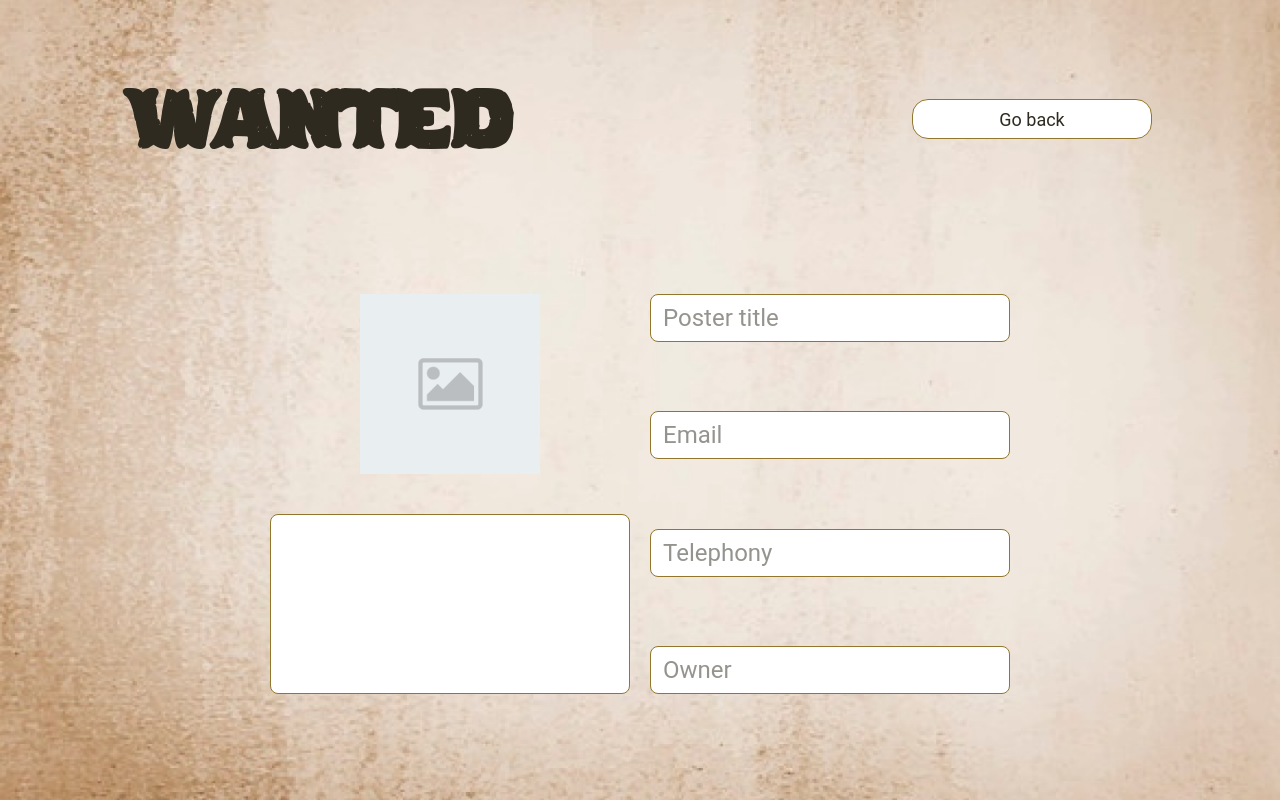
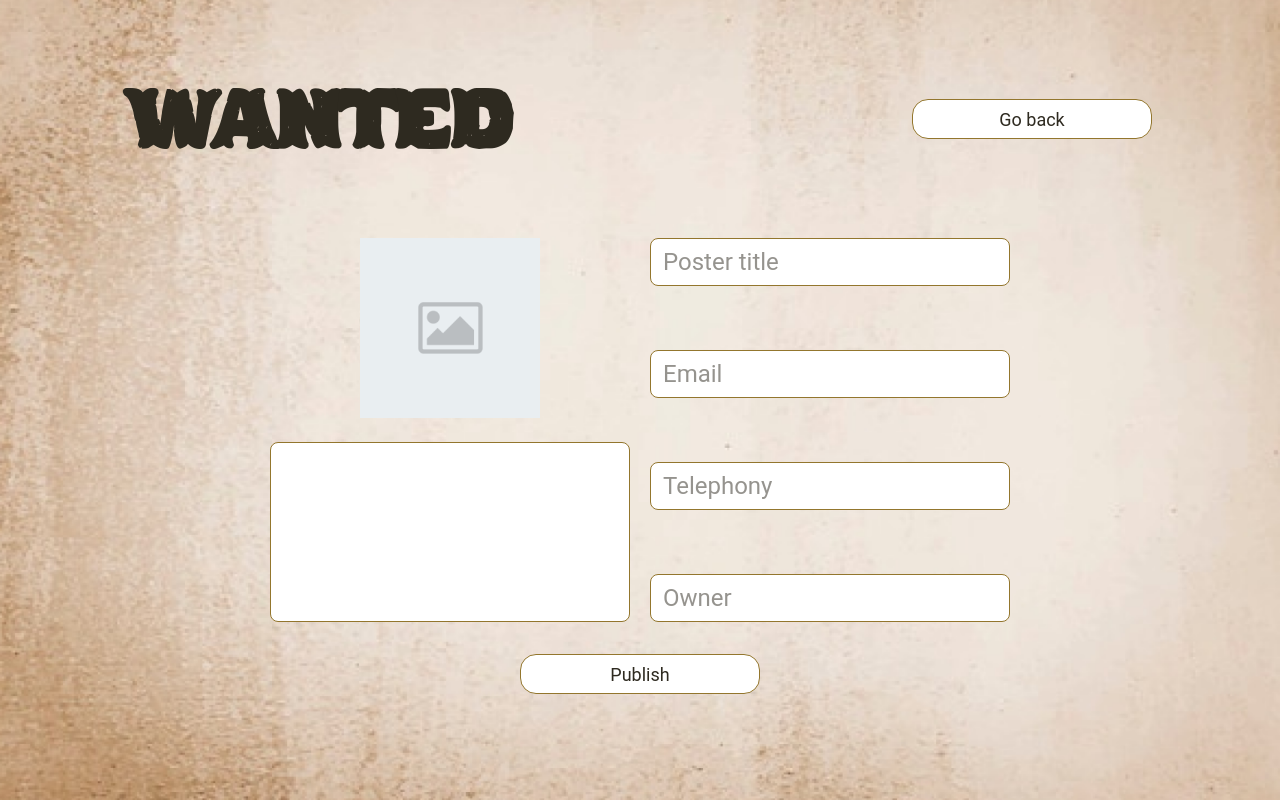
Before and after one commit to NeoAssist/neolabs-workshop-react, a React (Vite) app: page /publish in a window 1280 px wide. Built offline with nearby package versions, Linux system fonts and the light colour scheme; a web font is replaced by a local one.

Commit message:
Adding axios and API Calls

```diff
--- a/package.json
+++ b/package.json
@@ -4,13 +4,16 @@
   "description": "Workshop about how do we use React",
   "main": "src/App.js",
   "dependencies": {
+    "axios": "^0.19.2",
     "history": "^4.10.1",
     "react": "^16.13.1",
     "react-dom": "^16.13.1",
     "react-router-dom": "^5.1.2"
   },
   "devDependencies": {
+    "babel-core": "^6.26.3",
     "babel-eslint": "^10.1.0",
+    "babel-preset-env": "^1.7.0",
     "eslint": "^7.2.0",
     "eslint-config-prettier": "^6.11.0",
     "eslint-plugin-import": "^2.21.2",
--- a/src/assets/styles.css
+++ b/src/assets/styles.css
@@ -82,7 +82,8 @@ ul {
   flex-direction: column;
 }
 
-#root header div button {
+#root header div button,
+#root form button {
   align-items: center;
   background-color: #fff;
   border: 1px solid #93762d;
@@ -95,7 +96,8 @@ ul {
   transition: all ease 0.2s;
 }
 
-#root header div button:hover {
+#root header div button:hover,
+#root form button:hover {
   background-color: #93762d;
   color: #fff;
 }
@@ -154,7 +156,8 @@ section.search {
 
 /* Styles for input component */
 
-label input[type='text'], label textarea {
+label input[type="text"],
+label textarea {
   border: 1px solid #93762d;
   border-radius: 8px;
   font-size: 24px;
@@ -164,7 +167,8 @@ label input[type='text'], label textarea {
   padding: 12px;
 }
 
-label input[type='text']::placeholder, label textarea::placeholder {
+label input[type="text"]::placeholder,
+label textarea::placeholder {
   color: #2e2a20;
   opacity: 0.5;
 }
@@ -174,12 +178,13 @@ label input[type='text']::placeholder, label textarea::placeholder {
 #root div.publish {
   flex: 1;
   justify-content: center;
-  margin-top: 120px;
-  max-height: 400px;
+  margin-top: 64px;
+  max-height: 480px;
 }
 
 #root div.publish form {
   display: flex;
+  flex-wrap: wrap;
   justify-content: space-between;
   max-width: 740px;
   width: 100%;
@@ -210,3 +215,12 @@ label input[type='text']::placeholder, label textarea::placeholder {
   resize: none;
   width: 360px;
 }
+
+#root div.publish .submit {
+  margin-top: 32px;
+  width: 100%;
+}
+
+#root div.publish .submit button {
+  margin: 0 auto;
+}
--- a/src/pages/Home/index.js
+++ b/src/pages/Home/index.js
@@ -1,17 +1,32 @@
-import React, { useState } from "react";
+import React, { useState, useEffect } from "react";
 
 import Wanted from "../../components/Wanted";
 import useInput from "../../components/useInput";
 
+import api from "../../services/api";
+
 import { useHistory } from "react-router-dom";
-
-import Cat from "../../assets/cat.jpg";
-import Dog from "../../assets/dog.jpg";
-import Parrot from "../../assets/bird.jpg";
 
 const Home = () => {
   const history = useHistory();
   const [search, CustomInput, setSearch] = useInput("Search", "");
+  const [posters, setPosters] = useState([]);
+
+  const getPosters = useCallback(async () => {
+    try {
+      const { data } = await api.get(
+        `api/v1/poster/${search ? `title?query=${search}` : ""}`
+      );
+
+      setPosters(data);
+    } catch (err) {
+      console.log("Internal Server Error");
+    }
+  }, [search]);
+
+  useEffect(() => {
+    getPosters();
+  }, []);
 
   return (
     <>
@@ -24,30 +39,19 @@ const Home = () => {
       </header>
       <section className="search">{CustomInput}</section>
       <div className="container">
-        <Wanted
-          image={Cat}
-          title="Gato bege"
-          owner="Gabriel Antiqueira"
-          description="Possui um colarinho azul e tem um leve machucado nas costas. Atende pelo nome de Lucy."
-          tel="14 99862 5506"
-          email="gmantiqueira@gmail.com"
-        />
-        <Wanted
-          image={Dog}
-          title="Cachorro sorridente"
-          owner="Fulano da Silva"
-          description="Nós vivemos numa sociedade em que."
-          tel="14 99862 5506"
-          email="fulano@gmail.com"
-        />
-        <Wanted
-          image={Parrot}
-          title="Papagaio maromba"
-          owner="Léo Stronda"
-          description="Ama fitness."
-          tel="14 99862 5506"
-          email="stronda@gmail.com"
-        />
+        {posters.map(
+          ({ id, image, title, name, description, telephony, email }) => (
+            <Wanted
+              key={id}
+              image={image}
+              title={title}
+              owner={name}
+              description={description}
+              tel={telephony}
+              email={email}
+            />
+          )
+        )}
       </div>
     </>
   );
--- a/src/pages/Publish/index.js
+++ b/src/pages/Publish/index.js
@@ -1,6 +1,8 @@
-import React, { useState } from "react";
+import React, { useRef, useState } from "react";
 import useForm from "../../hooks/useForm";
 import placeholder from "../../assets/placeholder.png";
+
+import api from "../../services/api";
 
 import { useHistory } from "react-router-dom";
 
@@ -9,17 +11,26 @@ const Publish = () => {
   const [file, setFile] = useState();
   const [preview, setPreview] = useState();
 
+  const avatar = useRef();
+
   const history = useHistory();
 
   const [{ values, loading }, handleChange, handleSubmit] = useForm();
 
   async function handleAvatar(e) {
-    // const data = new FormData();
-    // data.append('file', e.target.files[0]);
-    // const response = await api.post('files', data);
-    // const { id, url } = response.data;
-    // setFile(id);
-    // setPreview(url);
+    const data = new FormData();
+    data.append("file", e.target.files[0]);
+
+    await api.post("api/v1/poster/upload", data);
+
+    setFile(e.target.files[0].name);
+    setPreview(`http://localhost:8000/static/${e.target.files[0].name}`);
+  }
+
+  async function createPoster() {
+    let data = { ...values, description, image_name: file };
+    await api.post("api/v1/poster", data);
+    history.push("/");
   }
 
   return (
@@ -37,12 +48,13 @@ const Publish = () => {
         </div>
       </header>
       <div className="container publish">
-        <form>
+        <form onSubmit={() => handleSubmit(createPoster)}>
           <div>
             <label htmlFor="avatar">
               <img src={preview || placeholder} alt="Avatar do usuário" />
 
               <input
+                ref={avatar}
                 type="file"
                 id="avatar"
                 accept="image/*"
@@ -96,6 +108,11 @@ const Publish = () => {
               />
             </label>
           </div>
+          <div className="submit">
+            <button type="submit">
+              {loading ? "Processing..." : "Publish"}
+            </button>
+          </div>
         </form>
       </div>
     </>
--- /dev/null
+++ b/src/services/api.js
@@ -0,0 +1,7 @@
+import axios from "axios";
+
+const api = axios.create({
+  baseURL: "http://localhost:8000",
+});
+
+export default api;
```
Also changed, not shown: 1 other file (tests, documents, lock files or other folders).
